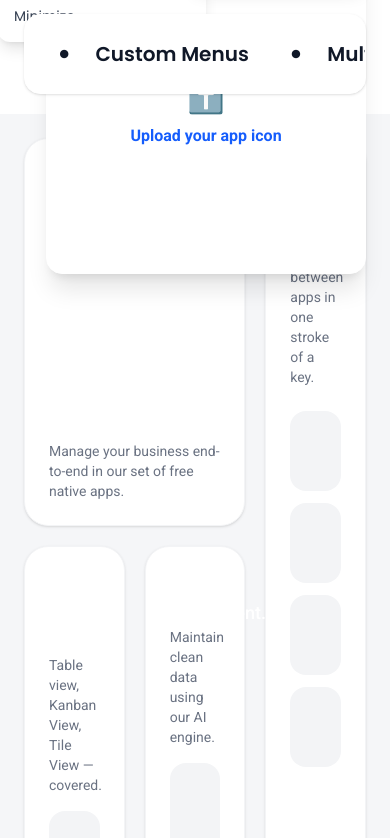
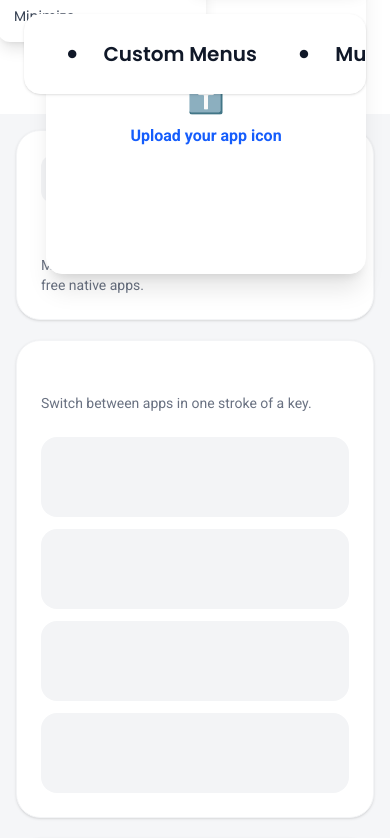
Before and after one commit to jameslucky007/Task-Vault, a Next.js app: page / in a window 390 px wide. Shown: the part 1746-2584 px from the top of the page. Built offline with nearby package versions, Linux system fonts and the light colour scheme.

Commit message:
Make BentoGrid responsive
Refactored the grid layout in BentoGrid.js to use responsive Tailwind classes, enabling a single column on mobile, two columns on tablets, and three columns on desktop. Adjusted padding and card span classes to improve layout adaptability across devices.

```diff
--- a/src/components/BentoGrid.js
+++ b/src/components/BentoGrid.js
@@ -2,25 +2,51 @@ import React from "react";
 
 const BentoGrid = () => {
   return (
-    <div className="w-full min-h-screen bg-[#f5f6f8] p-6 flex justify-center">
-      <div className="grid grid-cols-3 grid-rows-2 gap-5 max-w-6xl w-full">
+    <div className="w-full min-h-screen bg-[#f5f6f8] p-4 flex justify-center">
+      <div
+        className="
+          grid
+          gap-5
+          max-w-6xl
+          w-full
 
+          grid-cols-1     /* mobile */
+          sm:grid-cols-2  /* tablets */
+          lg:grid-cols-3  /* desktop */
+        "
+      >
         {/* Top-left big card */}
-        <div className="col-span-2 bg-white rounded-3xl shadow-sm p-6 flex flex-col justify-between border border-gray-100">
-          <div className="flex gap-4">
+        <div
+          className="
+            bg-white rounded-3xl shadow-sm p-6 border border-gray-100
+            flex flex-col justify-between
+            sm:col-span-2
+            lg:col-span-2
+          "
+        >
+          <div className="flex gap-4 flex-wrap">
             <div className="w-12 h-12 rounded-xl bg-gray-100"></div>
             <div className="w-12 h-12 rounded-xl bg-gray-100"></div>
             <div className="w-12 h-12 rounded-xl bg-gray-100"></div>
             <div className="w-12 h-12 rounded-xl bg-gray-100"></div>
           </div>
-          <p className="text-lg font-medium mt-6">Note, Task, Whiteboard & more.</p>
+
+          <p className="text-lg font-medium mt-6">
+            Note, Task, Whiteboard & more.
+          </p>
           <p className="text-gray-500 text-sm">
             Manage your business end-to-end in our set of free native apps.
           </p>
         </div>
 
         {/* Top-right tall card */}
-        <div className="row-span-2 bg-white rounded-3xl shadow-sm p-6 border border-gray-100">
+        <div
+          className="
+            bg-white rounded-3xl shadow-sm p-6 border border-gray-100
+            sm:row-span-2
+            lg:row-span-2
+          "
+        >
           <p className="text-lg font-medium">Built for speed.</p>
           <p className="text-gray-500 text-sm mb-4">
             Switch between apps in one stroke of a key.
```
